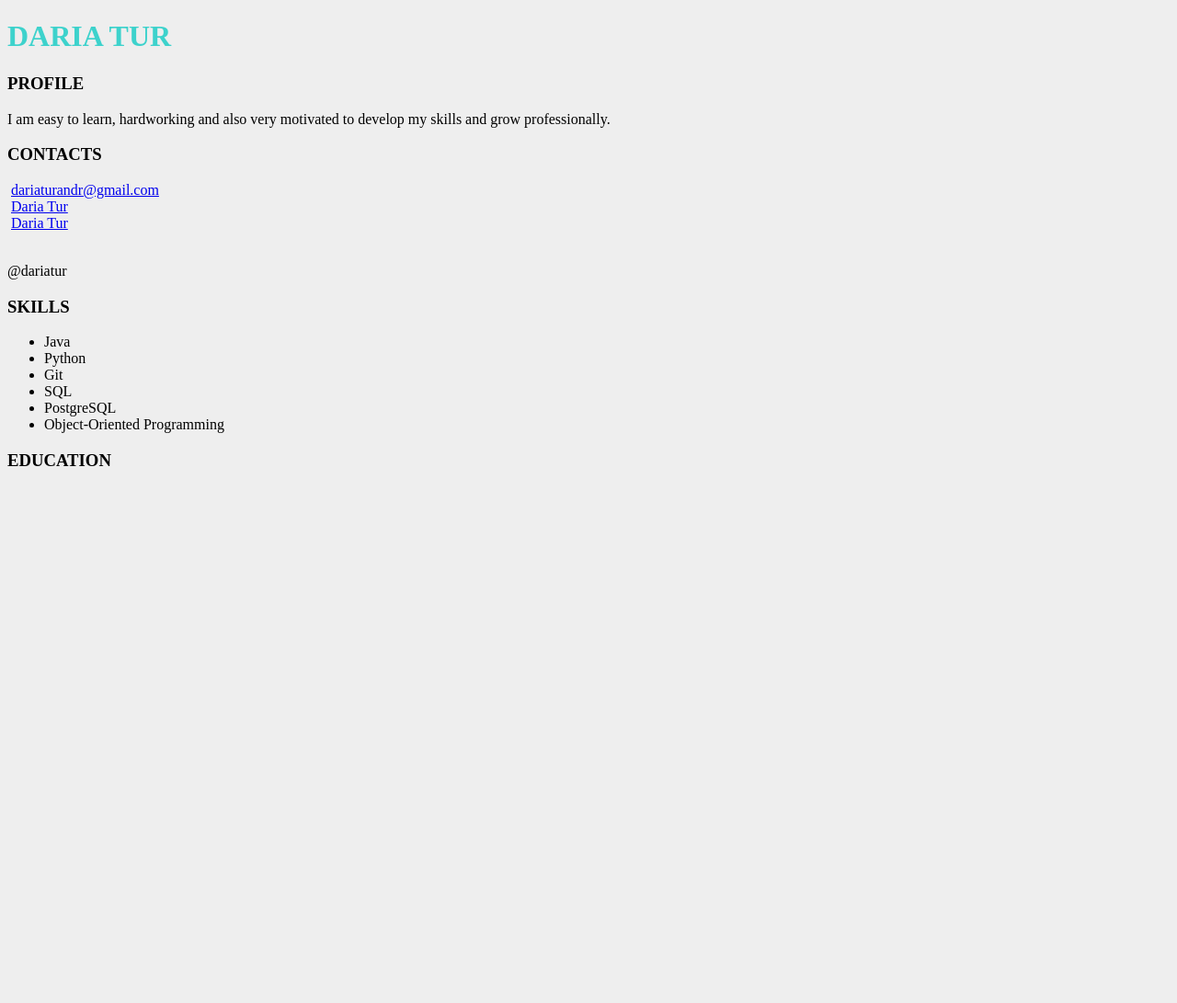
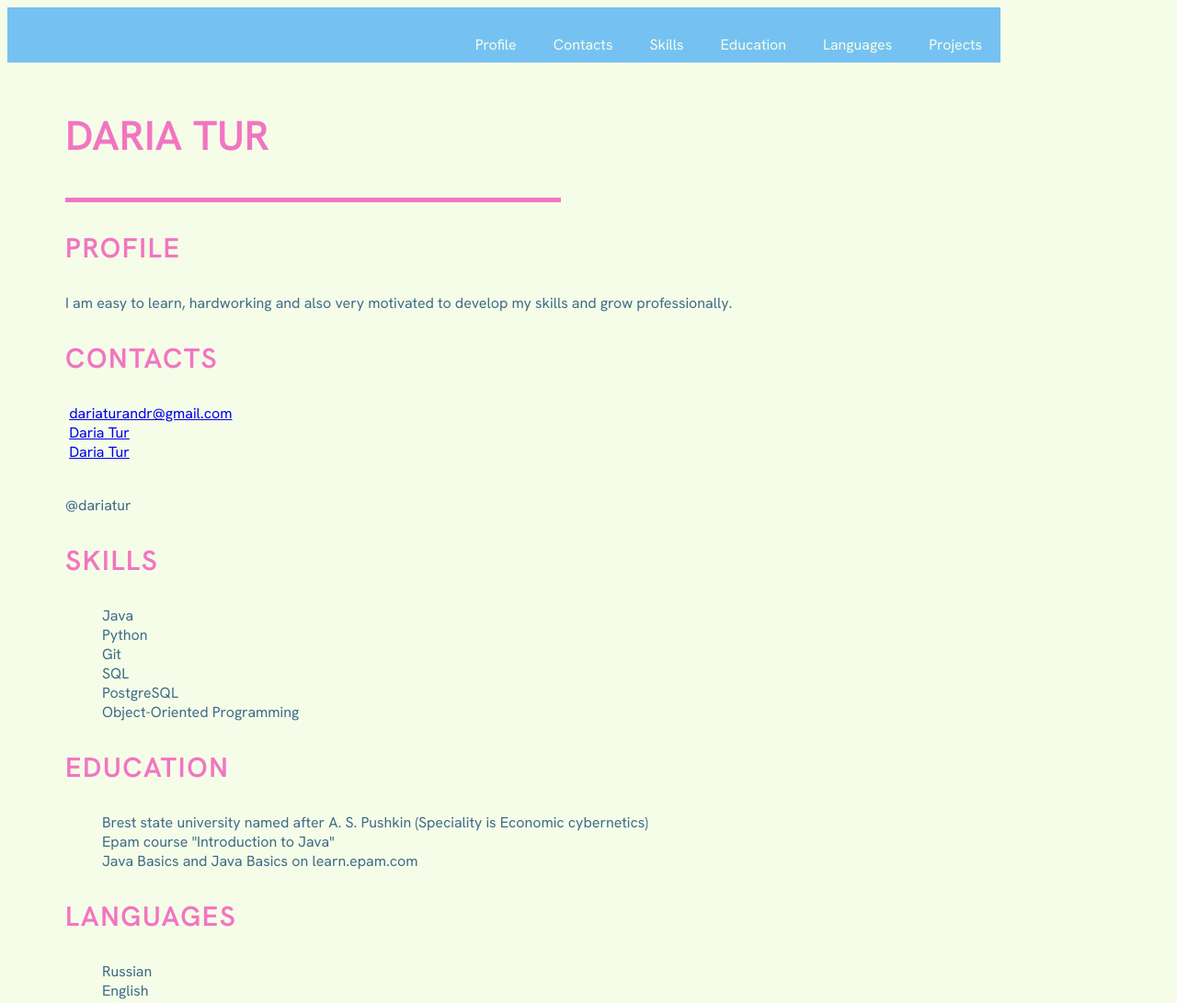
Before and after one commit to dariatur/rsschool-cv, a plain HTML site: page index.html in a window 1280 px wide. Shown: the whole page at 92% size. Before the commit the page ends 800 px from the top, so only its background shows below. Drawn offline with Linux system fonts and the light colour scheme.

Commit message:
feat: update index.html and style.css

```diff
--- a/index.html
+++ b/index.html
@@ -7,21 +7,35 @@
     <link rel="stylesheet" href="style.css">
     <link rel="preconnect" href="https://fonts.googleapis.com">
     <link rel="preconnect" href="https://fonts.gstatic.com" crossorigin>
-    <link href="https://fonts.googleapis.com/css2?family=Inter:wght@400;700&display=swap" rel="stylesheet">
-    <title>CV</title>
+    <link href="https://fonts.googleapis.com/css2?family=Hanken+Grotesk:wght@100;400;600&display=swap" rel="stylesheet">
+    <title>cv</title>
 </head>
 <body>
     <header class="header">
-        <div class="header__wrapper">
-            <h1 class="header__title">
+        <nav class="header__navigation">
+            <ul class="navigation__list">
+                <li class="nav__item"><a href="#profile" class="nav__link">Profile</a></li>
+                <li class="nav__item"><a href="#contacts" class="nav__link">Contacts</a></li>
+                <li class="nav__item"><a href="#skills" class="nav__link">Skills</a></li>
+                <li class="nav__item"><a href="#education" class="nav__link">Education</a></li>
+                <li class="nav__item"><a href="#languages" class="nav__link">Languages</a></li>
+                <li class="nav__item"><a href="#projects" class="nav__link">Projects</a></li>
+            </ul>
+        </nav>
+    </header>
+
+    <section class="name">
+        <div class="name__wrapper">
+            <h1 class="name__title">
                 DARIA TUR
             </h1>
+            <div class="rectangle"></div>
         </div>
-        <div class="rectangle"></div>
-    </header>
+    </section>
+
     <main>
         <div class="main__wrapper">
-            <div class="main__profile">
+            <div class="main__profile" id="profile">
                 <h3 class="main__title">
                     PROFILE
                 </h3>
@@ -30,7 +44,7 @@
                 </p>
             </div>
 
-            <div class="main__contacts">
+            <div class="main__contacts" id="contacts">
                 <h3 class="main__title">
                     CONTACTS
                 </h3>
@@ -60,7 +74,7 @@
                 </div>
             </div>
 
-            <div class="main__skills">
+            <div class="main__skills" id="skills">
                 <h3 class="main__title">
                     SKILLS
                 </h3>
@@ -74,11 +88,27 @@
                 </ul>
             </div>
 
-            <div class="main__education">
+            <div class="main__education" id="education">
                 <h3 class="main__title">
                     EDUCATION
                 </h3>
+                <ul class="education">
+                    <li>Brest state university named after A. S. Pushkin (Speciality is Economic cybernetics)</li>
+                    <li>Epam course "Introduction to Java"</li>
+                    <li>Java Basics and Java Basics on learn.epam.com</li>
+                </ul>
             </div>
+
+            <div class="main__languages" id="languages">
+                <h3 class="main__title">
+                    LANGUAGES
+                </h3>
+                <ul class="languages">
+                    <li>Russian</li>
+                    <li>English</li>
+                </ul>
+            </div>
+
         </div>
     </main>
 </body>
--- a/style.css
+++ b/style.css
@@ -1,6 +1,78 @@
 body {
-  background-color: #EEEEEE;
+  background-color: #f5fde8;
+  font-family: 'Hanken Grotesk', sans-serif;
+  display: flex;
+  flex-direction: column;
+  justify-content: space-between;
 }
-h1 {
-  color: #3DD2CC;
+
+html {
+  scroll-behavior: smooth;
 }
+
+.container {
+  max-width: 1440px;
+  margin: 0 auto;
+}
+
+.header{
+  background-color: #75C2F2;
+  width: 1080px;
+  height: 60px;
+}
+
+.navigation__list{
+  display: flex;
+  justify-content: flex-end;
+  align-items: center;
+
+}
+
+.nav__link{
+  padding: 0 20px;
+  line-height: 50px;
+  text-decoration: none;
+  color: #f5fde8;
+}
+
+.nav__link:hover{
+  text-decoration: underline;
+  color: #C2F275;
+}
+
+.name__wrapper{
+  display: flex;
+  flex-direction: column;
+  margin-left: 63px;
+}
+
+.name__title{
+  color: #f275c2;
+  width: 476px;
+  height: 60px;
+  font-weight: 700;
+  font-size: 45px;
+  margin-top: 50px;
+}
+
+.rectangle{
+  background-color: #f275c2;
+  width: 539px;
+  height: 5px;
+}
+
+.main__wrapper{
+  margin-left: 63px;
+}
+
+.main__title{
+  color: #f275c2;
+  font-weight: 700;
+  font-size: 30px;
+  letter-spacing: 1.65px;
+}
+
+p, li{
+  color: #3E6B89;
+  list-style: none;
+}
```
